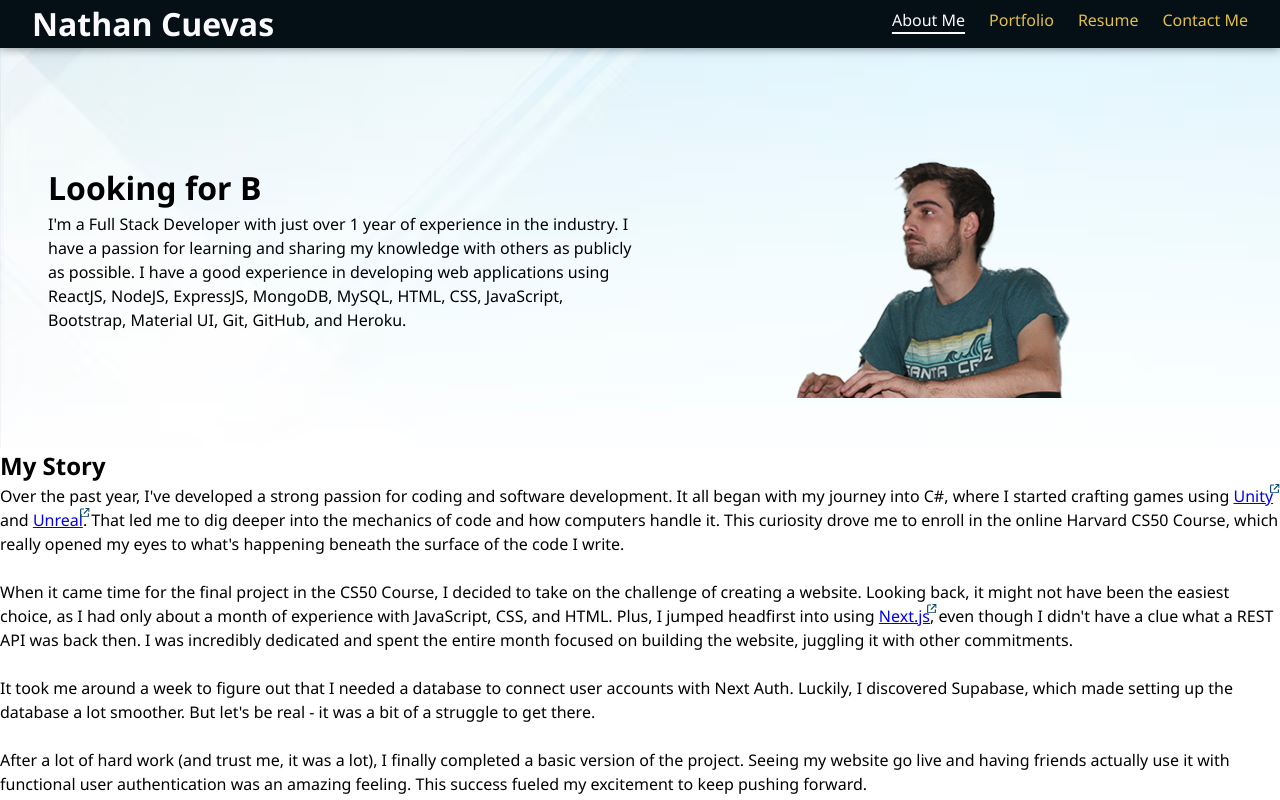
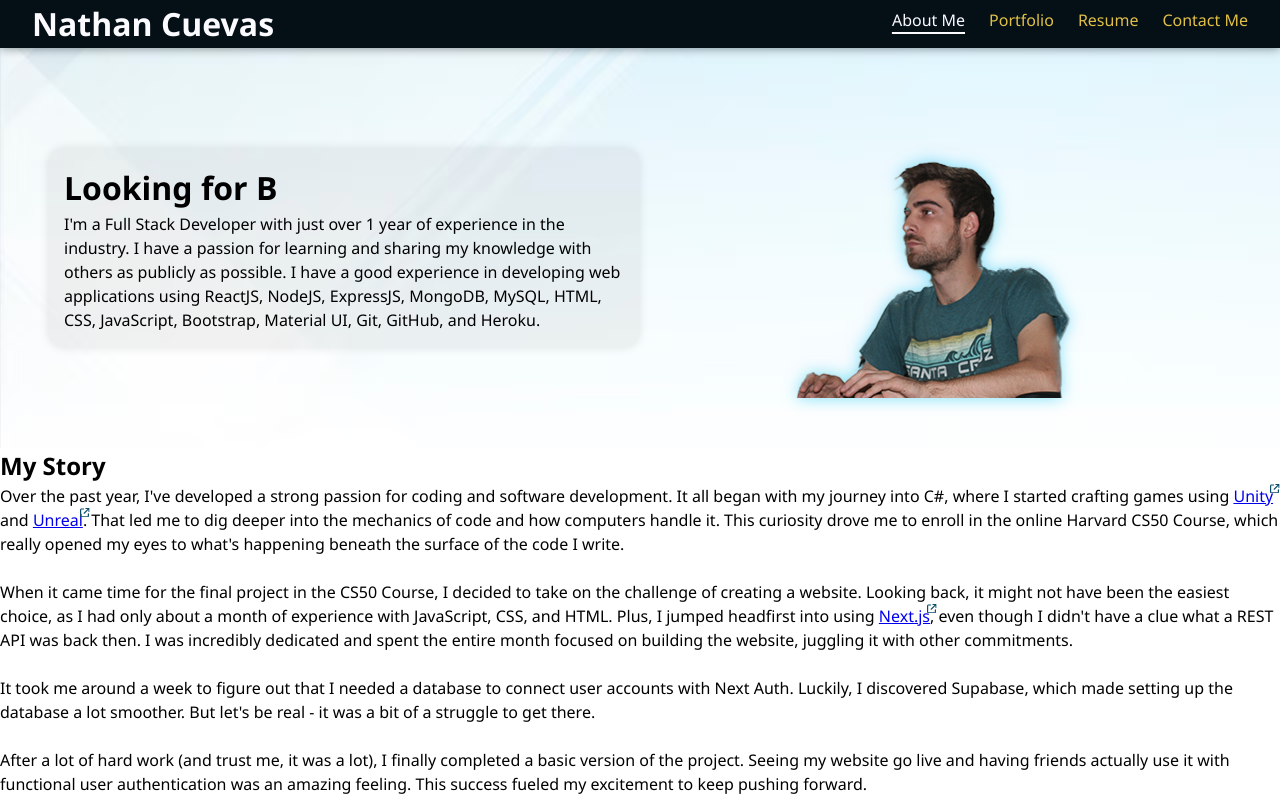
Before and after one commit to NateAyye/react-portfolio, a React (Create React App) app: page / in a window 1280 px wide. Shown: the top 800 px of the page. Built offline with nearby package versions, Linux system fonts and the light colour scheme; a web font is replaced by a local one.

Commit message:
Finished styling the hero section

```diff
--- a/src/components/Hero/index.js
+++ b/src/components/Hero/index.js
@@ -4,7 +4,7 @@ import './styles.css';
 function Hero() {
   return (
     <div className="hero_section">
-      <div>
+      <div className='hero_section__description'>
         <TypeAnimation
           sequence={[
             // Same substring at the start will only be typed once, initially
@@ -26,7 +26,7 @@ function Hero() {
           I'm a Full Stack Developer with just over 1 year of experience in the industry. I have a passion for learning and sharing my knowledge with others as publicly as possible. I have a good experience in developing web applications using ReactJS, NodeJS, ExpressJS, MongoDB, MySQL, HTML, CSS, JavaScript, Bootstrap, Material UI, Git, GitHub, and Heroku.
         </p>
       </div>
-      <div>
+      <div className='hero_section__image'>
         <img alt='Developer' src='/hero_img2.png' />
       </div>
     </div>
--- a/src/components/Hero/styles.css
+++ b/src/components/Hero/styles.css
@@ -1,4 +1,3 @@
-
 .hero_section {
   display: grid;
   place-items: center;
@@ -9,6 +8,17 @@
   min-height: 400px;
 }
 
+.hero_section__description {
+  padding: 1rem 1rem;
+  box-shadow: 0 0 10px 0 rgba(0, 0, 0, 0.1);
+  background-color: rgba(0, 0, 0, 0.05);
+  border-radius: 1rem;
+}
+
+.hero_section__image img {
+  filter: drop-shadow(0px 0px 8px hsla(var(--cyan), 0.5));
+}
+
 @media (max-width: 768px) {
   .hero_section {
     grid-template-columns: 1fr;
```
